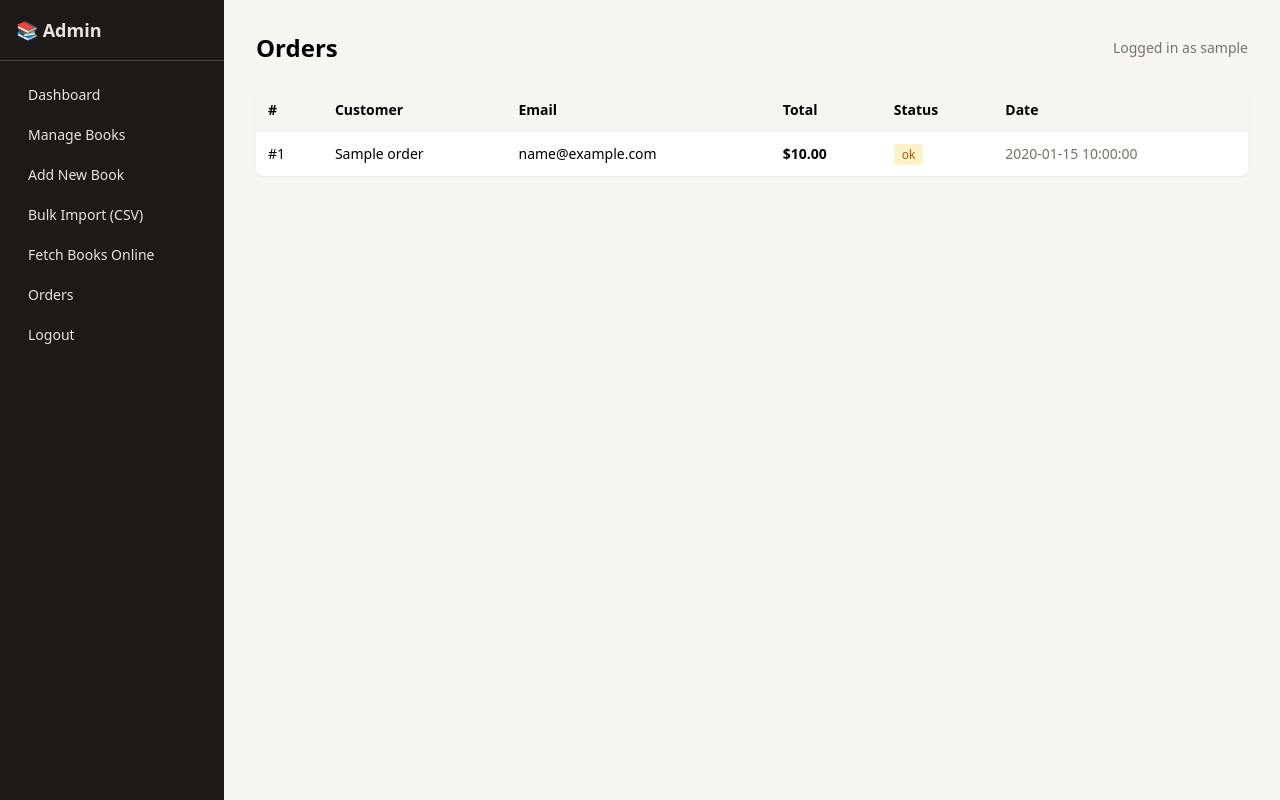
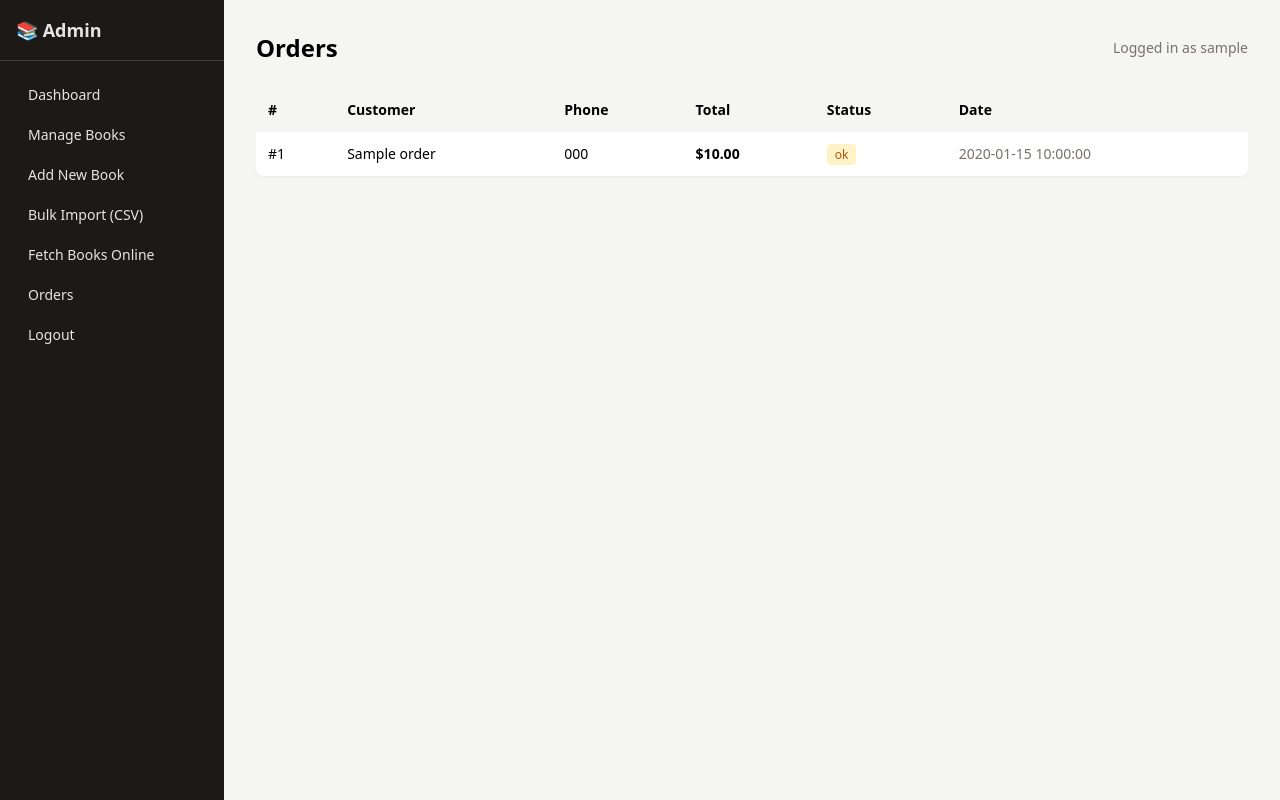
Before and after one commit to macusvacus/bookshop, a PHP site: page /admin/orders.php in a window 1280 px wide. Run offline with PHP 8.4, Linux system fonts and the light colour scheme; the visitor is signed in with stand-in values (Sample User, id 1); tables that the repository leaves empty hold one stand-in row (values such as "Sample post"); some libraries are stand-ins or nearby versions.

Commit message:
some changes

```diff
--- a/bookshop/admin/edit_book.php
+++ b/bookshop/admin/edit_book.php
@@ -74,7 +74,7 @@ require 'includes/admin_header.php';
 
   <div class="grid grid-cols-2 gap-4">
     <div>
-      <label class="block text-sm font-medium mb-1">Price ($)</label>
+      <label class="block text-sm font-medium mb-1">Price (Ksh)</label>
       <input type="number" step="0.01" min="0.01" name="price" value="<?= h($book['price']) ?>" required class="w-full border border-stone-300 rounded px-3 py-2">
     </div>
     <div>
--- a/bookshop/admin/orders.php
+++ b/bookshop/admin/orders.php
@@ -15,7 +15,7 @@ require 'includes/admin_header.php';
       <tr>
         <th class="p-3">#</th>
         <th class="p-3">Customer</th>
-        <th class="p-3">Email</th>
+        <th class="p-3">Phone</th>
         <th class="p-3">Total</th>
         <th class="p-3">Status</th>
         <th class="p-3">Date</th>
@@ -26,7 +26,7 @@ require 'includes/admin_header.php';
         <tr>
           <td class="p-3">#<?= $order['id'] ?></td>
           <td class="p-3"><?= h($order['customer_name']) ?></td>
-          <td class="p-3"><?= h($order['email']) ?></td>
+          <td class="p-3"><?= h($order['phone']) ?></td>
           <td class="p-3 font-semibold"><?= money($order['total']) ?></td>
           <td class="p-3"><span class="bg-amber-100 text-amber-700 px-2 py-0.5 rounded text-xs"><?= h($order['status']) ?></span></td>
           <td class="p-3 text-stone-500"><?= h($order['created_at']) ?></td>
--- a/bookshop/includes/footer.php
+++ b/bookshop/includes/footer.php
@@ -3,7 +3,7 @@
 <footer class="bg-stone-900 text-stone-400 text-sm mt-12">
   <div class="max-w-6xl mx-auto px-4 py-6 flex justify-between">
     <span>&copy; <?= date('Y') ?> vintage bookstore</span>
-    <a href="admin/login.php" class="hover:text-amber-400">Admin</a>
+    <a href="admin/login.php" class="hover:text-amber-400">All right reserved</a>
   </div>
 </footer>
 
```
